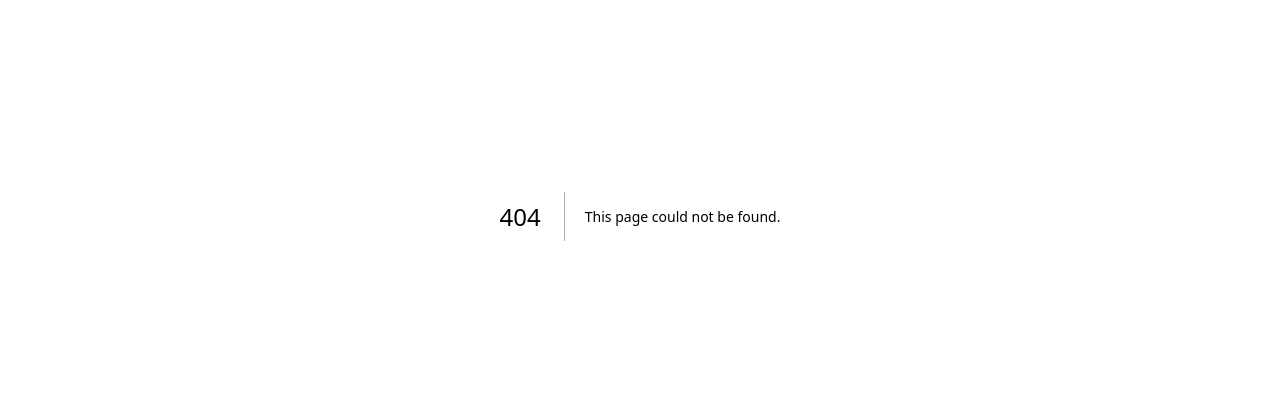
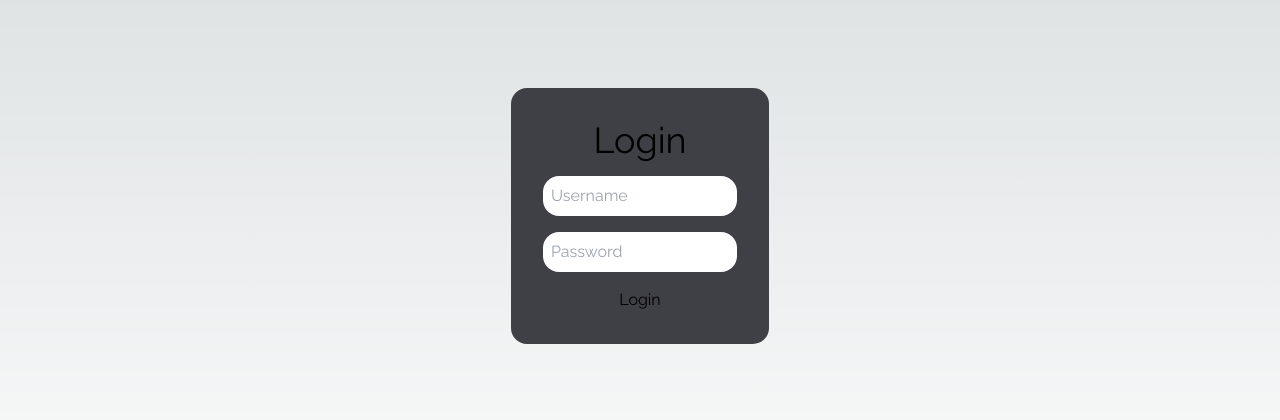
Before and after one commit to alvinbengeorge/expense-tracker, a Next.js app in the folder client/: page /login in a window 1280 px wide. Before the commit this address had no page. Shown: the part 184-604 px from the top of the page. Built offline with nearby package versions, Linux system fonts and the light colour scheme.

Commit message:
feat: login page

```diff
--- a/client/src/app/layout.tsx
+++ b/client/src/app/layout.tsx
@@ -1,11 +1,11 @@
 import type { Metadata } from "next";
-import { Inter } from "next/font/google";
+import { Raleway } from "next/font/google";
 import "./globals.css";
 
-const inter = Inter({ subsets: ["latin"] });
+const inter = Raleway({ subsets: ["latin"] });
 
 export const metadata: Metadata = {
-  title: "Create Next App",
+  title: "Expense Tracker",
   description: "Generated by create next app",
 };
 
--- /dev/null
+++ b/client/src/app/login/page.tsx
@@ -0,0 +1,61 @@
+"use client";
+import React, { useState } from 'react';
+
+const LoginPage: React.FC = () => {
+    const [username, setUsername] = useState('');
+    const [password, setPassword] = useState('');
+
+    const handleLogin = async () => {
+        try {
+            const response = await fetch('http://127.0.0.1:8000/login', {
+                method: 'POST',
+                headers: {
+                    'Content-Type': 'application/json',
+                },
+                body: JSON.stringify({ username, password }),
+            });
+
+            if (response.ok) {
+                const { token } = await response.json();
+                localStorage.setItem('expense_tracker_token', token);
+                window.location.href = '/dashboard';
+
+            } else {
+                if (response.status === 404) {
+                    alert('Invalid username or password');
+                    setUsername('');
+                    setPassword('');
+                } else {
+                    alert('Something went wrong');
+                }
+            }
+        } catch (error) {
+            console.error('Error:', error);
+        }
+    };
+
+    return (
+        <div className='grid place-items-center h-screen'>
+            <div className='grid place-items-center gap-4 p-8 bg-zinc-700 rounded-2xl w-'>
+                <h1 className='text-4xl'>Login</h1>
+                <input
+                    type="text"
+                    placeholder="Username"
+                    value={username}
+                    onChange={(e) => setUsername(e.target.value)}
+                    className='p-2 text-black rounded-2xl'
+                />
+                <input
+                    type="password"
+                    placeholder="Password"
+                    value={password}
+                    onChange={(e) => setPassword(e.target.value)}
+                    className='p-2 text-black rounded-2xl'
+                />
+                <button onClick={handleLogin}>Login</button>
+            </div>
+        </div>
+    );
+};
+
+export default LoginPage;
--- a/client/src/app/page.tsx
+++ b/client/src/app/page.tsx
@@ -1,7 +1,25 @@
+import Link from "next/link";
 
 export default function Home() {
   return (
-    <main>
+    <main className="grid place-items-center h-screen">
+      <div className="grid place-items-center gap-2 grid-cols-2">
+        <h1 className="text-6xl text-center text-white col-span-2 p-4 bg-zinc-700 rounded-lg">
+          Expense Tracker
+        </h1>
+        <Link
+          href="/login"
+          className="p-4 bg-zinc-800 text-xl w-full text-center rounded-lg"
+        >
+          Login
+        </Link>
+        <Link
+          href="/create"
+          className="p-4 bg-zinc-800 text-xl w-full text-center rounded-lg"
+        >
+          Create
+        </Link>
+      </div>
     </main>
   );
 }
```
Also changed, not shown: 1 other file (tests, documents, lock files or other folders).
